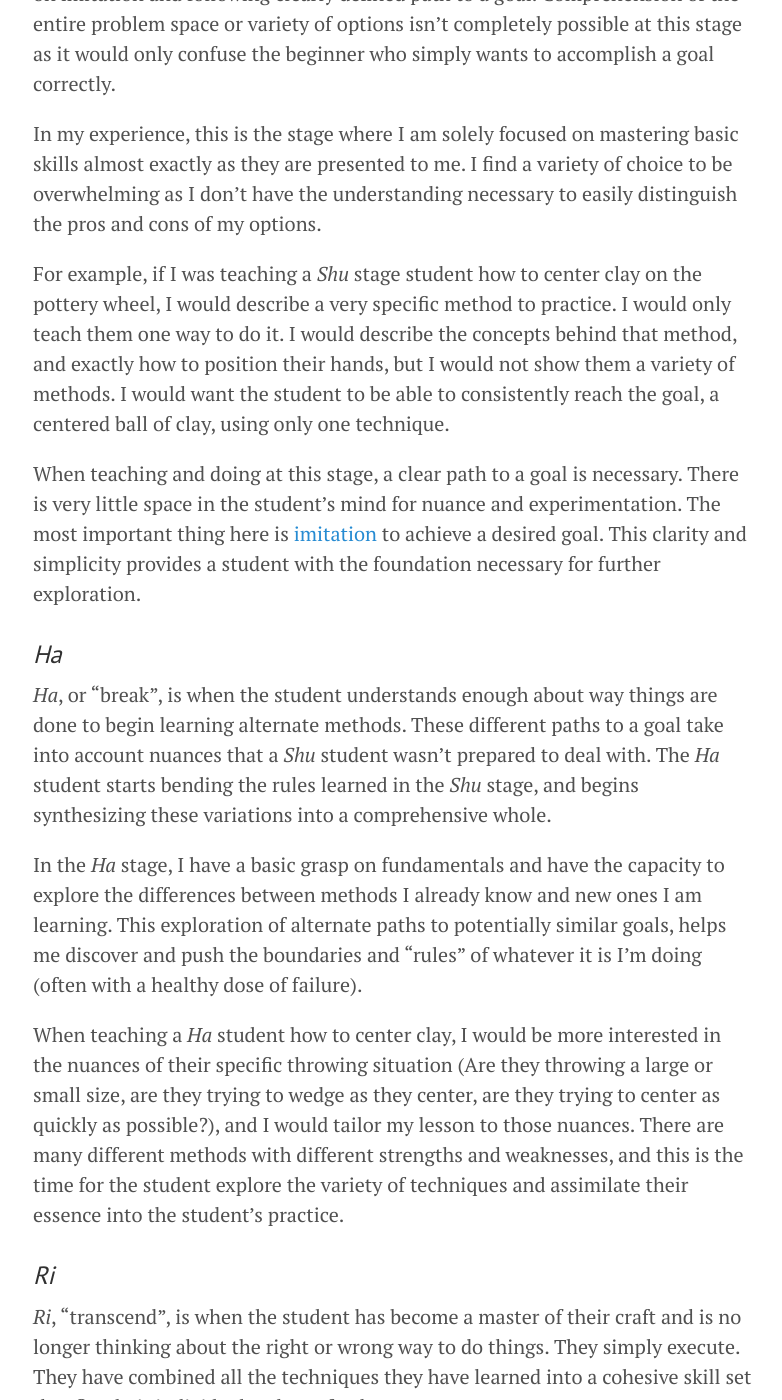
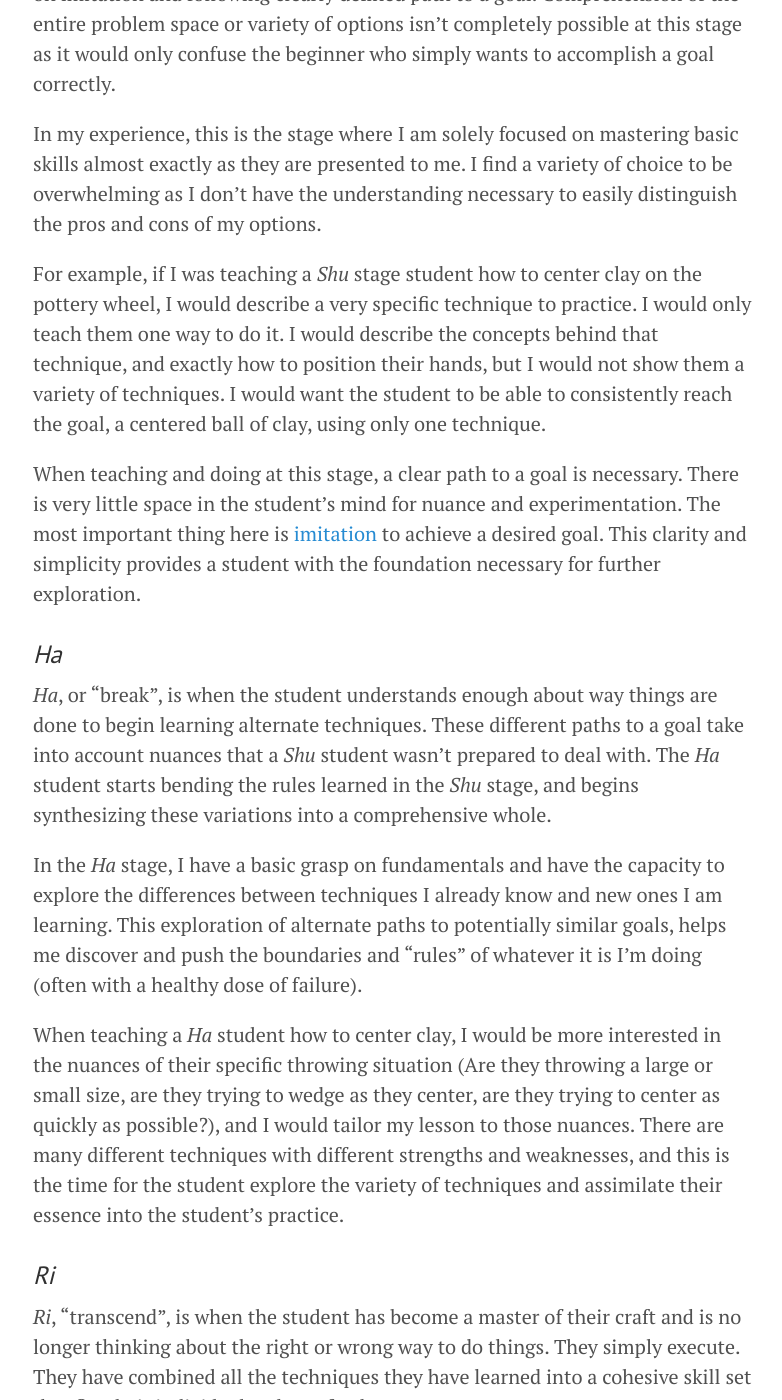
Before and after one commit to shuhari-io/shuhari-io.github.io, a Jekyll site: the page built from _posts/2014-11-21-introducing-shuhari.md, in a window 1280 px wide and 1400 px high, scrolled down 632 px. Shown: the whole window, without its empty margins (247-1029 px from the left). Built offline with Jekyll 4.4.1, drawn with Linux system fonts in a browser that asks for light colours; Markdown is read by kramdown in place of the engine named in the settings.

Commit message:
Replace 'method' with 'technique'

```diff
--- a/_posts/2014-11-21-introducing-shuhari.md
+++ b/_posts/2014-11-21-introducing-shuhari.md
@@ -13,16 +13,16 @@ Welcome to the [Shuhari](http://shuhari.io) blog.  I wanted to take a moment and
 
 In my experience, this is the stage where I am solely focused on mastering basic skills almost exactly as they are presented to me. I find a variety of choice to be overwhelming as I don't have the understanding necessary to easily distinguish the pros and cons of my options.
 
-For example, if I was teaching a *Shu* stage student how to center clay on the pottery wheel, I would describe a very specific method to practice. I would only teach them one way to do it. I would describe the concepts behind that method, and exactly how to position their hands, but I would not show them a variety of methods. I would want the student to be able to consistently reach the goal, a centered ball of clay, using only one technique.
+For example, if I was teaching a *Shu* stage student how to center clay on the pottery wheel, I would describe a very specific technique to practice. I would only teach them one way to do it. I would describe the concepts behind that technique, and exactly how to position their hands, but I would not show them a variety of techniques. I would want the student to be able to consistently reach the goal, a centered ball of clay, using only one technique.
 
 When teaching and doing at this stage, a clear path to a goal is necessary. There is very little space in the student's mind for nuance and experimentation. The most important thing here is [imitation](http://jazzadvice.com/clark-terrys-3-steps-to-learning-improvisation/) to achieve a desired goal. This clarity and simplicity provides a student with the foundation necessary for further exploration.
 
 ###*Ha*
-*Ha*, or “break”, is when the student understands enough about way things are done to begin learning alternate methods. These different paths to a goal take into account nuances that a *Shu* student wasn't prepared to deal with. The *Ha* student starts bending the rules learned in the *Shu* stage, and begins synthesizing these variations into a comprehensive whole.
+*Ha*, or “break”, is when the student understands enough about way things are done to begin learning alternate techniques. These different paths to a goal take into account nuances that a *Shu* student wasn't prepared to deal with. The *Ha* student starts bending the rules learned in the *Shu* stage, and begins synthesizing these variations into a comprehensive whole.
 
-In the *Ha* stage, I have a basic grasp on fundamentals and have the capacity to explore the differences between methods I already know and new ones I am learning. This exploration of alternate paths to potentially similar goals, helps me discover and push the boundaries and "rules" of whatever it is I'm doing (often with a healthy dose of failure).
+In the *Ha* stage, I have a basic grasp on fundamentals and have the capacity to explore the differences between techniques I already know and new ones I am learning. This exploration of alternate paths to potentially similar goals, helps me discover and push the boundaries and "rules" of whatever it is I'm doing (often with a healthy dose of failure).
 
-When teaching a *Ha* student how to center clay, I would be more interested in the nuances of their specific throwing situation (Are they throwing a large or small size, are they trying to wedge as they center, are they trying to center as quickly as possible?), and I would tailor my lesson to those nuances. There are many different methods with different strengths and weaknesses, and this is the time for the student explore the variety of techniques and assimilate their essence into the student's practice.
+When teaching a *Ha* student how to center clay, I would be more interested in the nuances of their specific throwing situation (Are they throwing a large or small size, are they trying to wedge as they center, are they trying to center as quickly as possible?), and I would tailor my lesson to those nuances. There are many different techniques with different strengths and weaknesses, and this is the time for the student explore the variety of techniques and assimilate their essence into the student's practice.
 
 ###*Ri*
 *Ri*, “transcend”, is when the student has become a master of their craft and is no longer thinking about the right or wrong way to do things. They simply execute. They have combined all the techniques they have learned into a cohesive skill set that fits their individual style perfectly.
```
